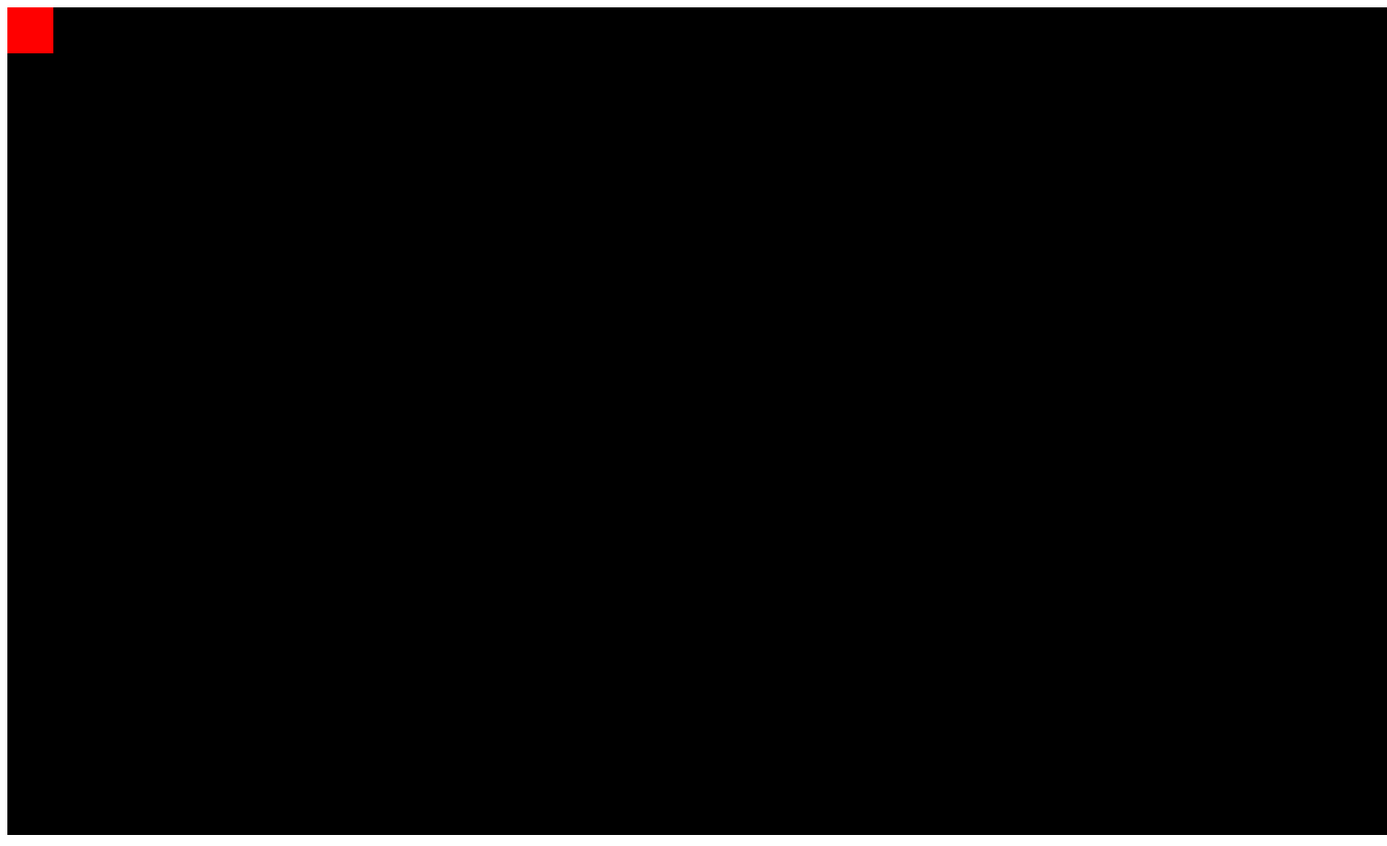
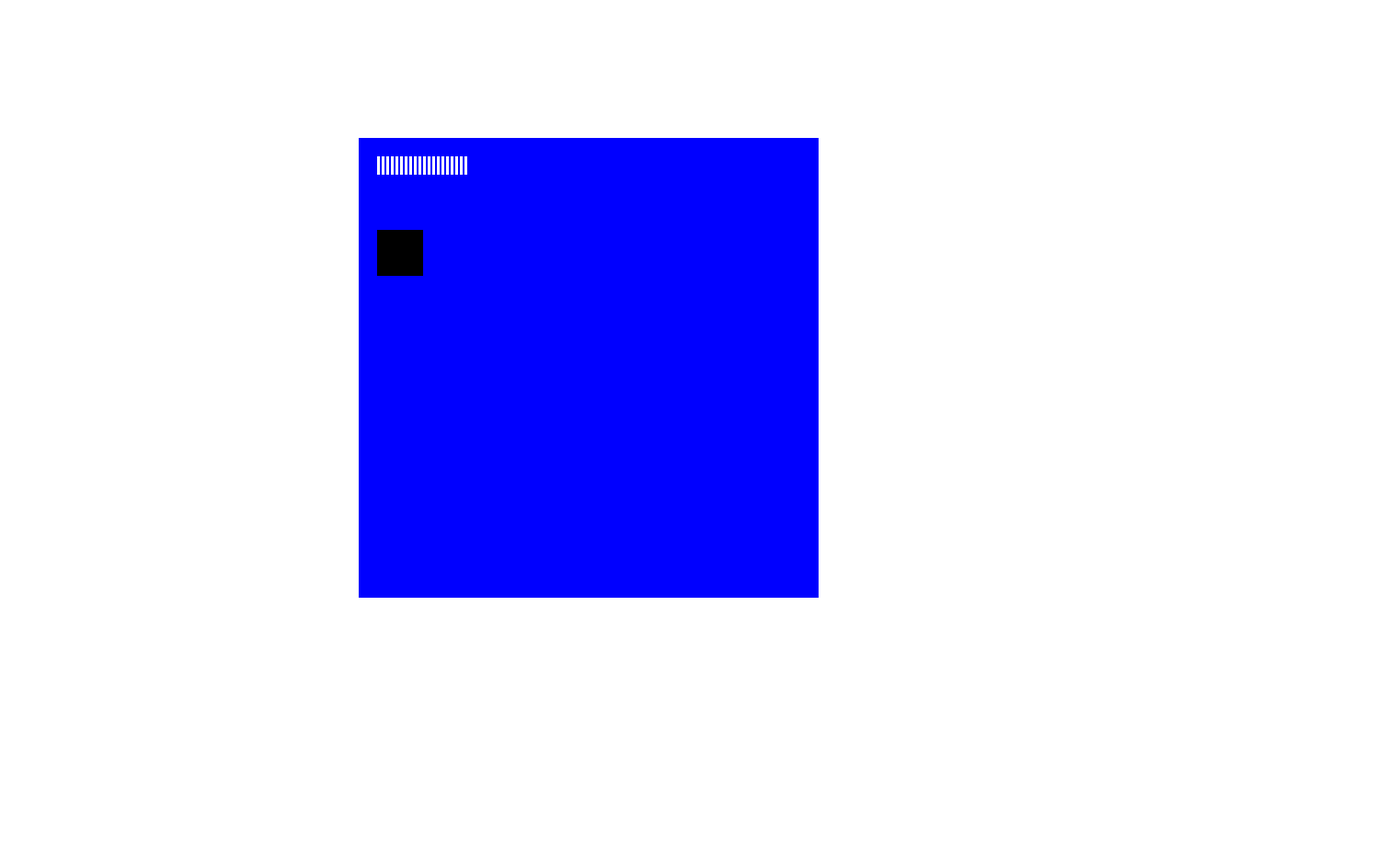
Before and after one commit to ejouett/OpensourceJavaScriptWebGame, a plain HTML site: page index.html in a window 1280 px wide. Shown: the whole page at 92% size, 1508 px wide, since content can reach past the window. After the commit the page ends 800 px from the top, so only its background shows below. Drawn offline with Linux system fonts and the light colour scheme.

Commit message:
Add files via upload

```diff
--- a/index.html
+++ b/index.html
@@ -1,7 +1,14 @@
 <!DOCTYPE html>
-<html>
-	<body>
-		<canvas id="gameCanvas"></canvas>
-		<script src='index.js'></script>
-	</body>
+<html lang="en">
+<head>
+	<meta charset="UTF-8">
+	<meta http-equiv="X-UA-Compatible" content="IE-edge">
+	<meta name="viewport" content="width=device-width, initial-scale=1.0">
+	<title>JavaScript Game</title>
+	<link rel="stylesheet" href="style.css">
+</head>
+<body>
+	<canvas id="canvas1"></canvas>
+	<script src='script.js'></script>
+</body>
 </html>
--- /dev/null
+++ b/script.js
@@ -0,0 +1,157 @@
+window.addEventListener('load', function(){
+// SETUP
+    const canvas = document.getElementById("canvas1");
+    const ctx = canvas.getContext("2d");
+    canvas.width = 500;
+    canvas.height = 500;
+
+    class InputHandler { //handles input from user like arrow keys
+       constructor(game){
+        this.game = game;
+        window.addEventListener('keydown', e => {
+            if ((   (e.key === 'ArrowUp') ||
+                    (e.key === 'ArrowDown')
+            ) && this.game.keys.indexOf(e.key) === -1){
+                this.game.keys.push(e.key);
+            } else if ( e.key === ' '){
+                this.game.player.shootTop();
+            }
+          // console.log(this.game.keys);
+        });
+        window.addEventListener('keyup', e => {
+            if(this.game.keys.indexOf(e.key) > -1){
+                this.game.keys.splice(this.game.keys.indexOf(e.key), 1);
+            }
+           // console.log(this.game.keys);
+        });
+       }
+    }
+    class Projectile {
+        constructor(game, x, y){
+            this.game = game;
+            this.x = x;
+            this.y = y;
+            this.width = 10;
+            this.height = 3;
+            this.speed = 3;
+            this.markedForDeletion = false;
+        }
+        update(){
+            this.x += this.speed;
+            if(this.x > this.game.width * 0.8) this.markedForDeletion = true;
+        }
+        draw(context){
+            context.fillStyle = 'yellow';
+            context.fillRect(this.x, this.y, this.width, this.height);
+        }
+
+    }
+    class Particle {
+
+    }
+    class Item {
+
+    }
+    class Player {
+        constructor(game){
+            this.game = game;
+            this.width = 50;
+            this.height = 50;
+            this.x = 20;
+            this.y = 100;
+            this.speedY = 0;
+            this.speedX = 0;
+            this.maxSpeed = 2;
+            this.projectiles = [];
+        }
+        update(){
+            if(this.game.keys.includes('ArrowUp')) this.speedY = -this.maxSpeed;
+            else if (this.game.keys.includes('ArrowDown')) this.speedY = this.maxSpeed;
+            else this.speedY = 0;
+            this.y += this.speedY;
+            //handle projectiles
+            this.projectiles.forEach(projectile => {
+                projectile.update();
+            });
+            //filters out all that are marked true for deletion
+            this.projectiles = this.projectiles.filter(projectile => !projectile.markedForDeletion);
+        }
+        draw(context){
+            context.fillStyle = 'black';
+            context.fillRect(this.x, this.y, this.width, this.height);
+            this.projectiles.forEach(projectile => {
+                projectile.draw(context);
+            });
+        }
+        shootTop(){
+            if(this.game.ammo > 0){
+            this.projectiles.push(new Projectile(this.game, this.x, this.y));
+            this.game.ammo--;
+            }
+        }
+    }
+    class Enemy {
+
+    }
+    class Layer {
+
+    }
+    class Backround {
+
+    }
+    class UI {
+        constructor(game){
+            this.game = game;
+            this.fontSize = 25;
+            this.fontFamily = 'Helvetica';
+            this.color = 'white';
+        }
+        draw(context){
+            //ammo
+            context.fillStyle = this.color;
+            for (let i = 0; i < this.game.ammo; i++) {
+                context.fillRect(20 + 5 * i, 20, 3, 20);
+
+            }
+        }
+    }
+    class Game { //class where all the main game logic will go.
+        constructor(width, height){
+            this.width = width;
+            this.height = height;
+            this.player = new Player(this);
+            this.input = new InputHandler(this);
+            this.ui = new UI(this);
+            this.keys = [];
+            this.ammo = 20;
+            this.maxAmmo = 20;
+            this.ammoTimer = 0;
+            this.ammoInterval = 1000;
+        }
+        update(deltaTime){
+            this.player.update();
+            if (this.ammoTimer > this.ammoInterval){
+                if (this.ammo < this.maxAmmo) this.ammo++;
+                this.ammoTimer = 0;
+            } else {
+                this.ammoTimer += deltaTime;
+            }
+        }
+        draw(context){
+            this.player.draw(context);
+            this.ui.draw(context);
+        }
+    }
+    const game = new Game(canvas.width, canvas.height);
+    let lastTime = 0;
+    //animation loop
+    function animate(timeStamp){
+        const deltaTime = timeStamp - lastTime;
+        lastTime = timeStamp;
+        ctx.clearRect(0, 0, canvas.width, canvas.height);
+        game.update(deltaTime); //uses millisec so event will happen at same time on diff computers.
+        game.draw(ctx);
+        window.requestAnimationFrame(animate);
+    }
+    animate(0);
+});
--- /dev/null
+++ b/style.css
@@ -0,0 +1,14 @@
+* {
+    margin: 0;
+    padding: 0;
+    box-sizing: border-box;
+}
+
+#canvas1 {
+    border: Spx solid black;
+    position: absolute;
+    top: 50%;
+    left: 50%;
+    transform: translate(-50%, -50%);
+    background: blue;
+}
```
